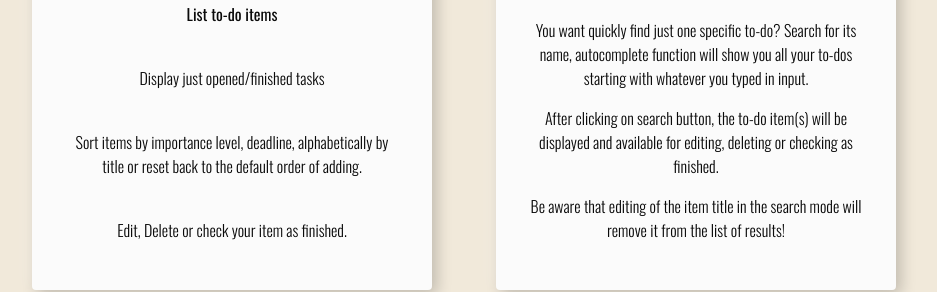
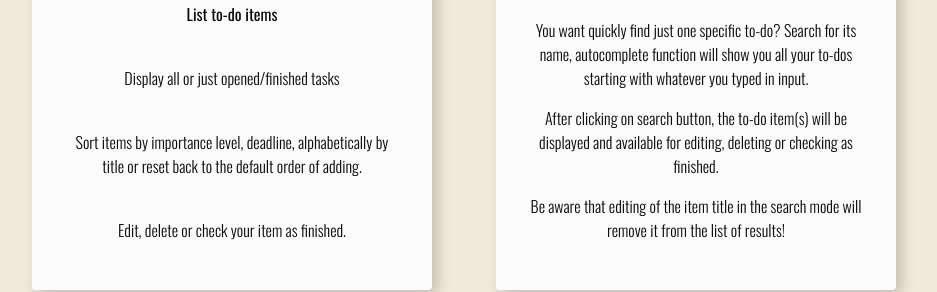
Before and after one commit to Alice-Rez/Not-to-forget, a React (Create React App) app: page /help in a window 1280 px wide. Shown: the part 1119-1411 px from the top of the page, without its empty margins (176-1113 px from the left). Built offline with nearby package versions, Linux system fonts and the light colour scheme; a web font is replaced by a local one.

Commit message:
corrected Grammar

```diff
--- a/src/components/Help.jsx
+++ b/src/components/Help.jsx
@@ -146,12 +146,12 @@ export default class Help extends Component {
             <p>
               <strong>List to-do items</strong>
             </p>
-            <p>Display just opened/finished tasks</p>
+            <p>Display all or just opened/finished tasks</p>
             <p>
               Sort items by importance level, deadline, alphabetically by title
               or reset back to the default order of adding.
             </p>
-            <p>Edit, Delete or check your item as finished.</p>
+            <p>Edit, delete or check your item as finished.</p>
           </article>
           <article className="card-white">
             <figure>
```
